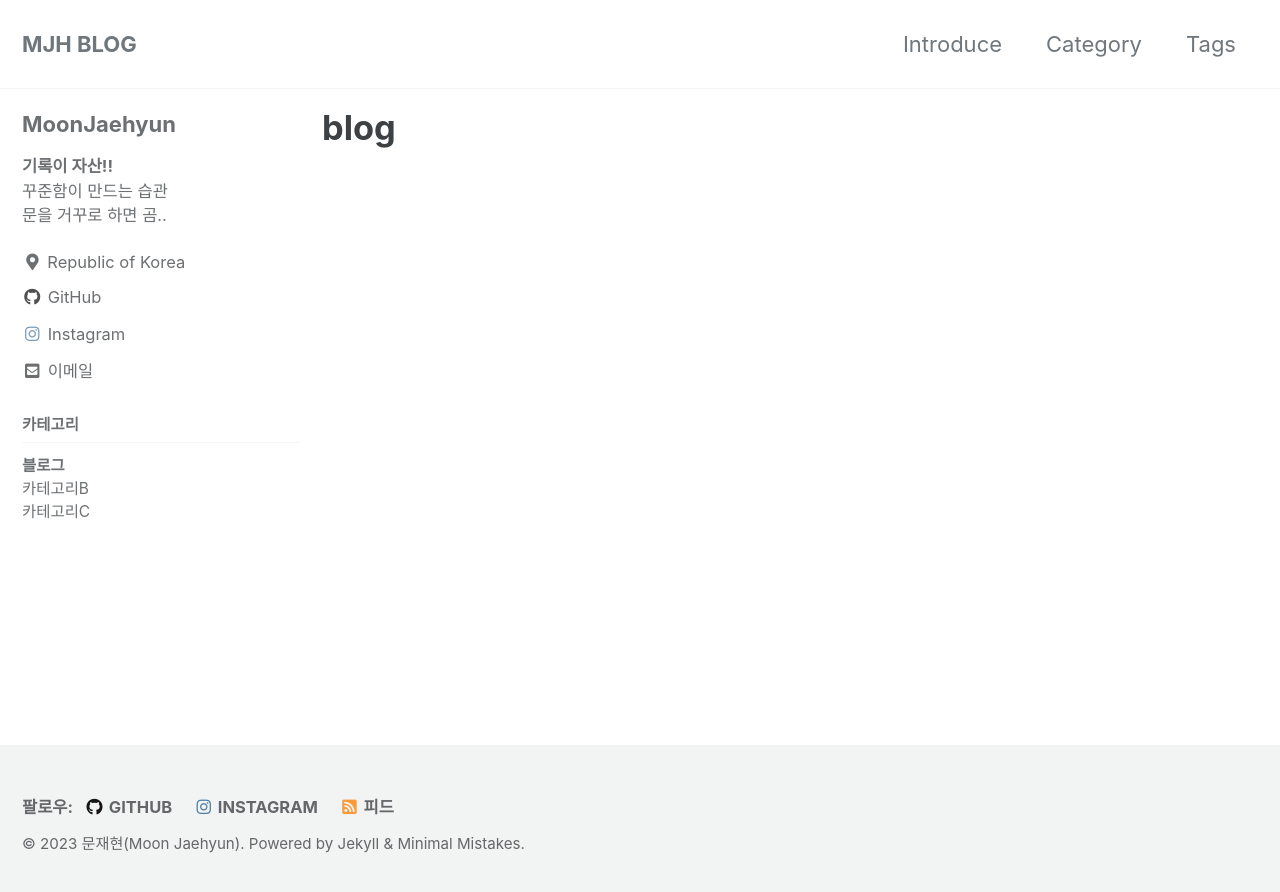
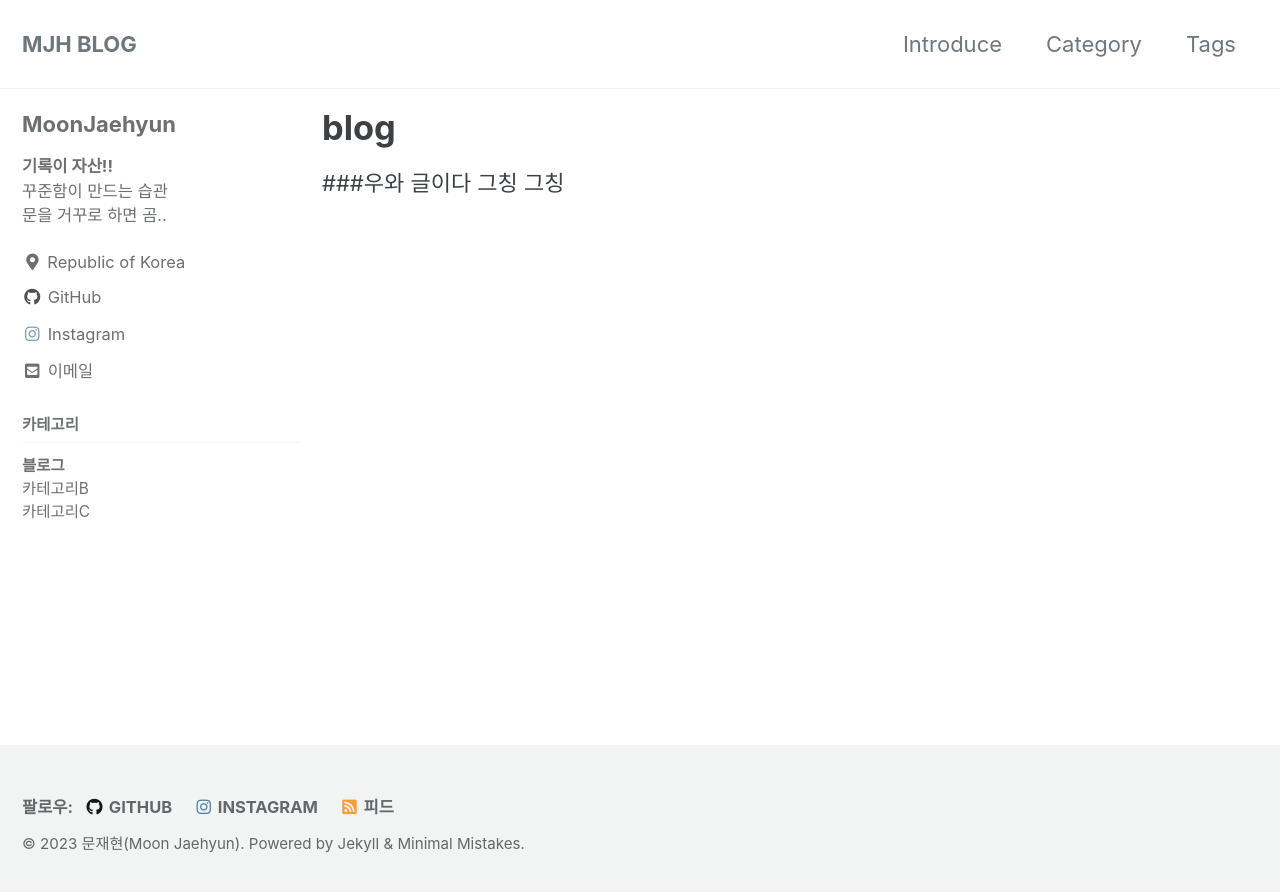
Before and after one commit to MoonJaehyun/blogtest1, a Jekyll site: the page built from _posts/2023-02-10-sidebartest.md, in a window 1280 px wide. Shown: the top 892 px of the page. Built offline with Jekyll 4.4.1, drawn with Linux system fonts in a browser that asks for light colours; cached includes are drawn as plain includes.

Commit message:
sidebartest

```diff
--- a/_posts/2023-02-10-sidebartest.md
+++ b/_posts/2023-02-10-sidebartest.md
@@ -4,6 +4,6 @@ layout: archive
 permalink: /blog
 ---
 
-
+###우와 글이다 그칭 그칭
 {% assign posts = site.categories.blog %}
 {% for post in posts %} {% include archive-single.html type=page.entries_layout %} {% endfor %}
```
